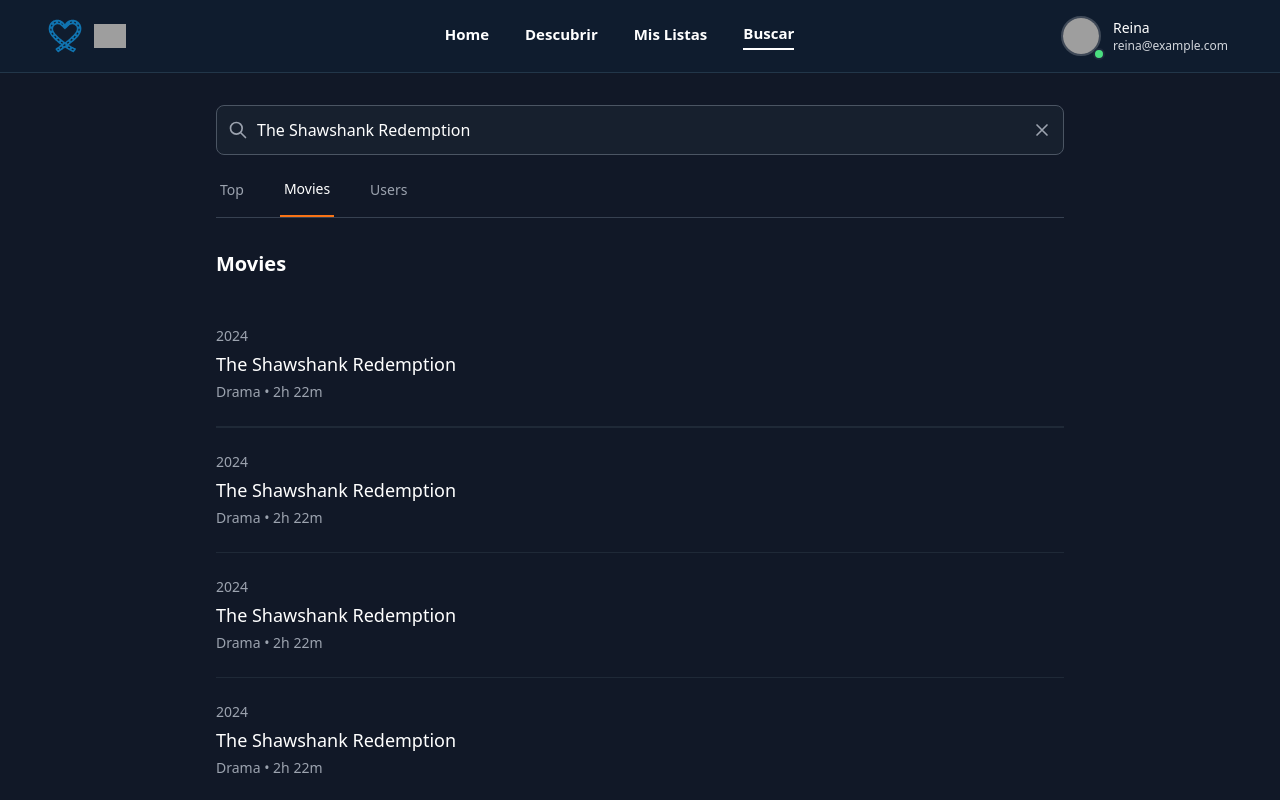
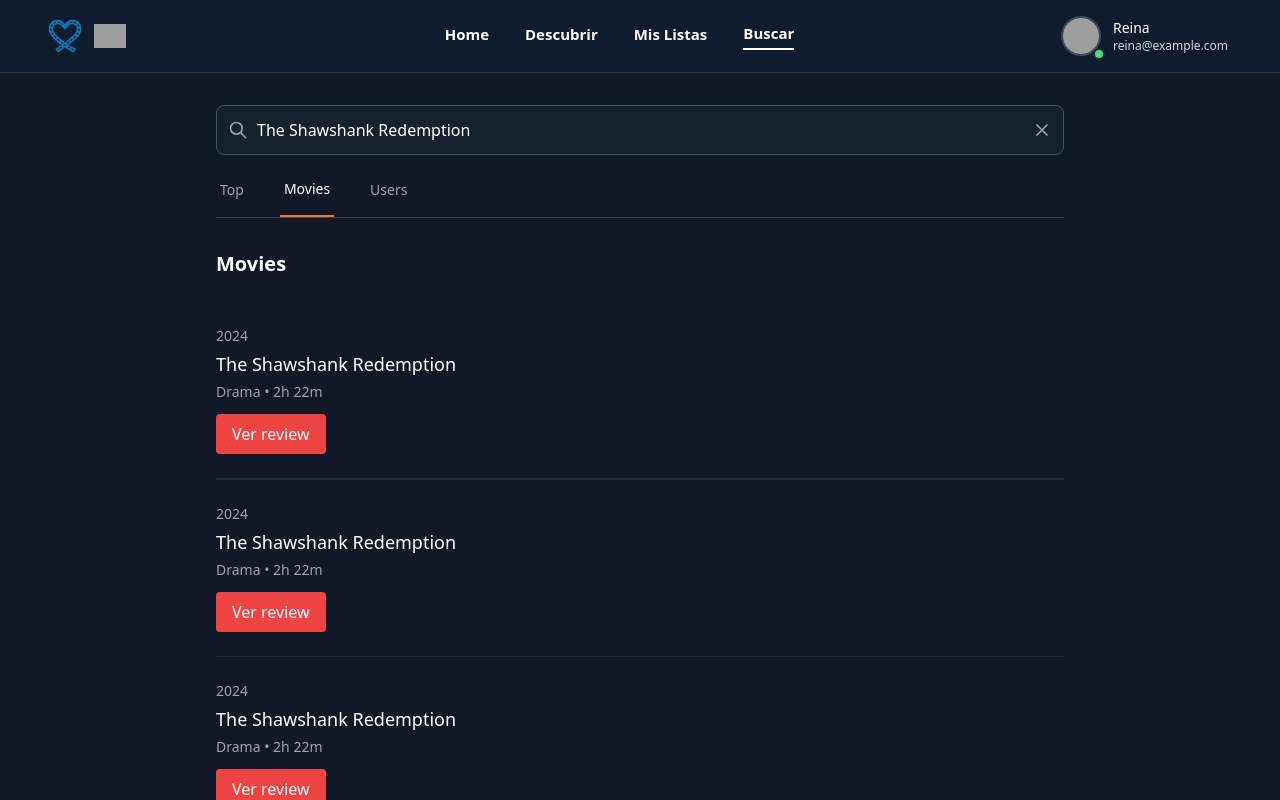
Before and after one commit to maryhug/TramaFront, a React (Create React App) app: page /buscar in a window 1280 px wide. Shown: the top 800 px of the page. Built offline with nearby package versions, Linux system fonts and the light colour scheme; grey boxes are pictures that could not be loaded; a web font is replaced by a local one.

Commit message:
5visuall

```diff
--- a/src/components/feed/MovieItem.jsx
+++ b/src/components/feed/MovieItem.jsx
@@ -1,13 +1,24 @@
+import { Link } from "react-router-dom"
+import { Button } from "../ui/Button"
+
 export function MovieItem({ movie }) {
     return (
         <div className="flex items-center justify-between py-6 border-b border-gray-800 last:border-b-0">
             <div className="flex-1">
                 <div className="text-gray-400 text-sm mb-1">{movie.year}</div>
                 <h3 className="text-white text-lg font-medium mb-1">{movie.title}</h3>
-                <div className="text-gray-400 text-sm">
+                <div className="text-gray-400 text-sm mb-3">
                     {movie.genre} • {movie.duration}
                 </div>
+
+                <Link to="/review">
+                    <Button variant="outline" size="sm">
+                        Ver review
+                    </Button>
+                </Link>
+
             </div>
+
         </div>
     )
 }
```
Also changed, not shown: src/components/feed/MovieList.jsx (line endings or trailing spaces).
